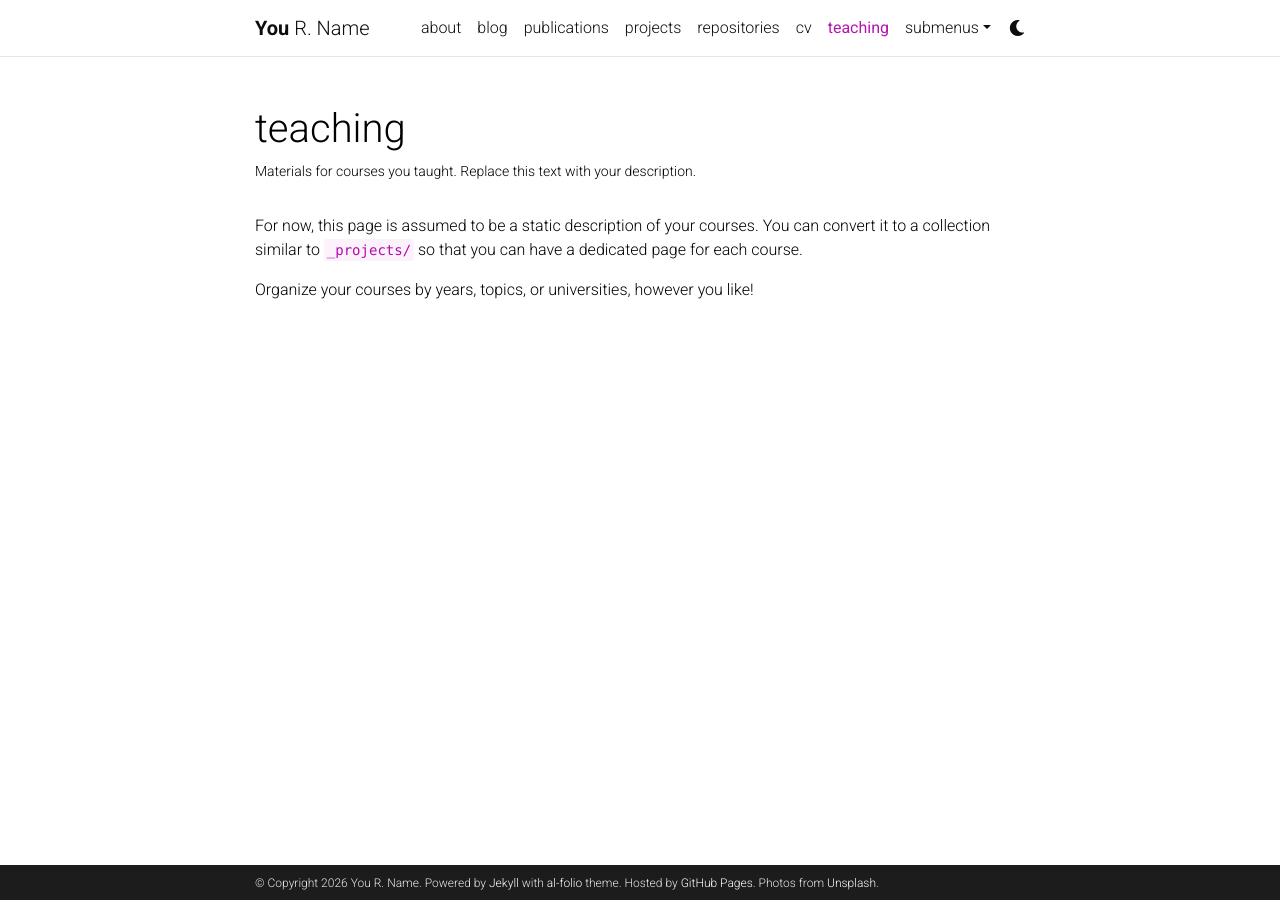
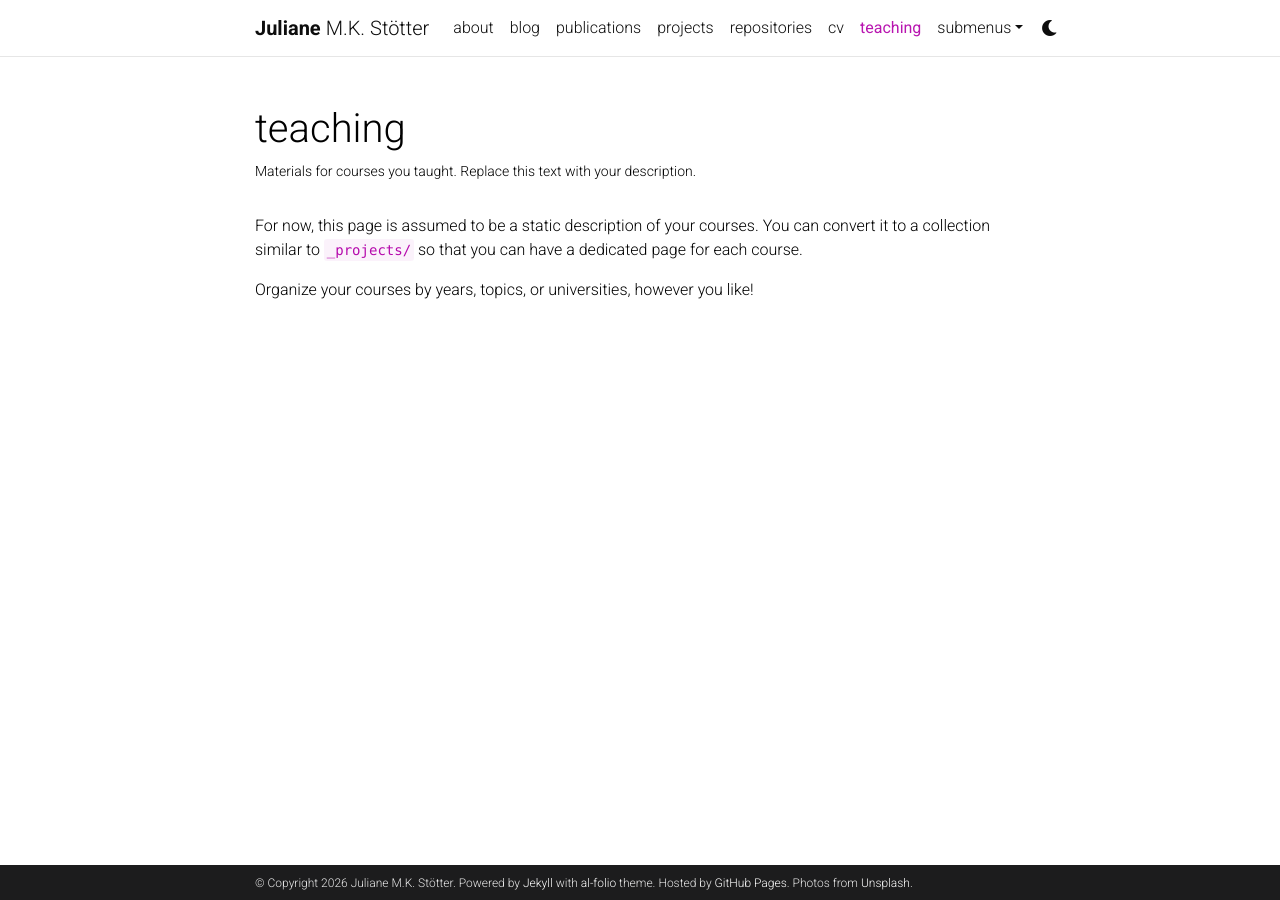
Before and after one commit to julianestoetter/website, a Jekyll site: the page built from _pages/teaching.md, in a window 1280 px wide. Built offline with Jekyll 4.4.1, drawn with Linux system fonts in a browser that asks for light colours; comment, search, counter and statistics services are not loaded; a style sheet for code colours, icons or effects is not loaded.

Commit message:
Update _config.yml
Adding the url, my name and email

```diff
--- a/_config.yml
+++ b/_config.yml
@@ -3,10 +3,10 @@
 # -----------------------------------------------------------------------------
 
 title: blank # the website title (if blank, full name will be used instead)
-first_name: You
-middle_name: R.
-last_name: Name
-email: you@example.com
+first_name: Juliane
+middle_name: M.K.
+last_name: Stötter
+email: juliane.m.k.stoetter@ntnu.no
 description: > # the ">" symbol means to ignore newlines until "footer_text:"
   A simple, whitespace theme for academics. Based on [*folio](https://github.com/bogoli/-folio) design.
 footer_text: >
@@ -18,8 +18,8 @@ keywords: jekyll, jekyll-theme, academic-website, portfolio-website  # add your
 lang: en # the language of your site (for example: en, fr, cn, ru, etc.)
 icon: ⚛️  # the emoji used as the favicon (alternatively, provide image name in /assets/img/)
 
-url: https://al-folio.github.io # the base hostname & protocol for your site
-baseurl: # the subpath of your site, e.g. /blog/
+url: https://julianestoetter.github.io # the base hostname & protocol for your site
+baseurl: /website/ # the subpath to your site, e.g. /blog/
 last_updated: false # set to true if you want to display last updated in the footer
 impressum_path:  # set to path to include impressum link in the footer, use the same path as permalink in a page, helps to conform with EU GDPR
 
```
